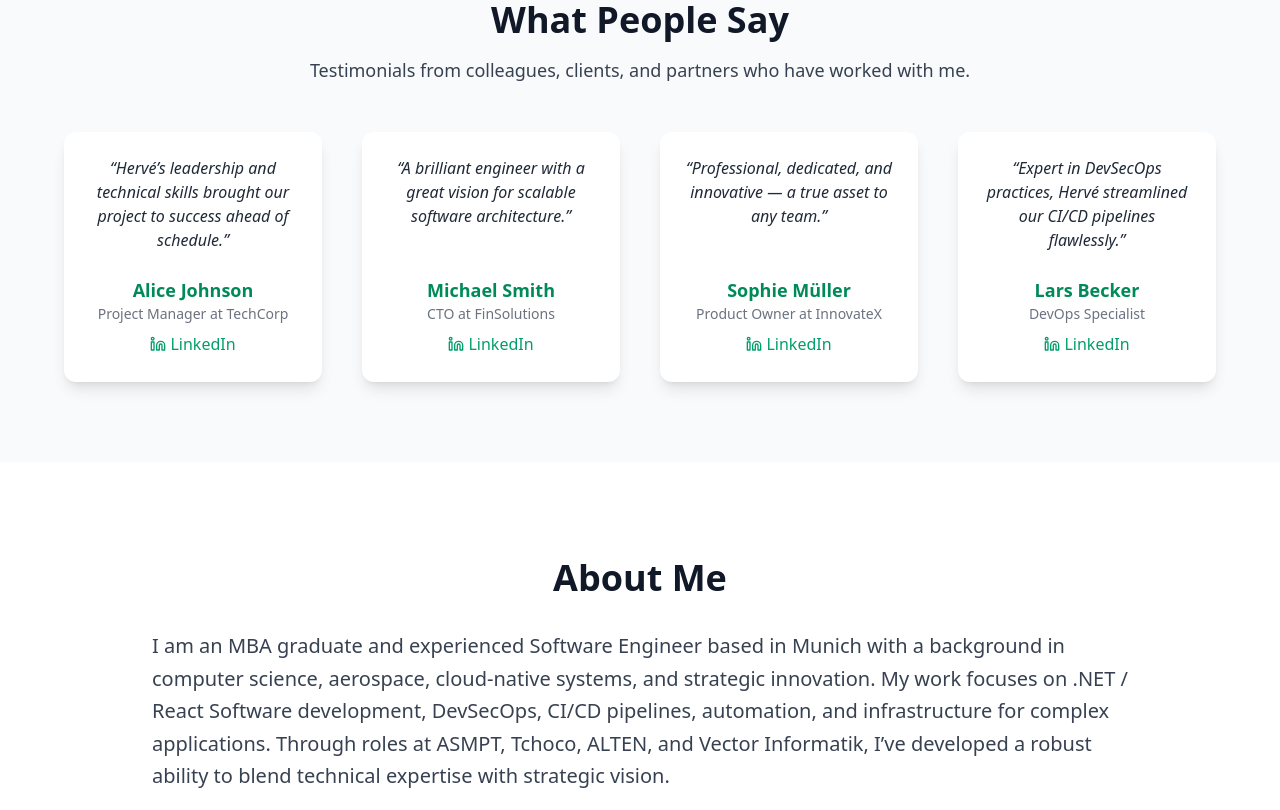
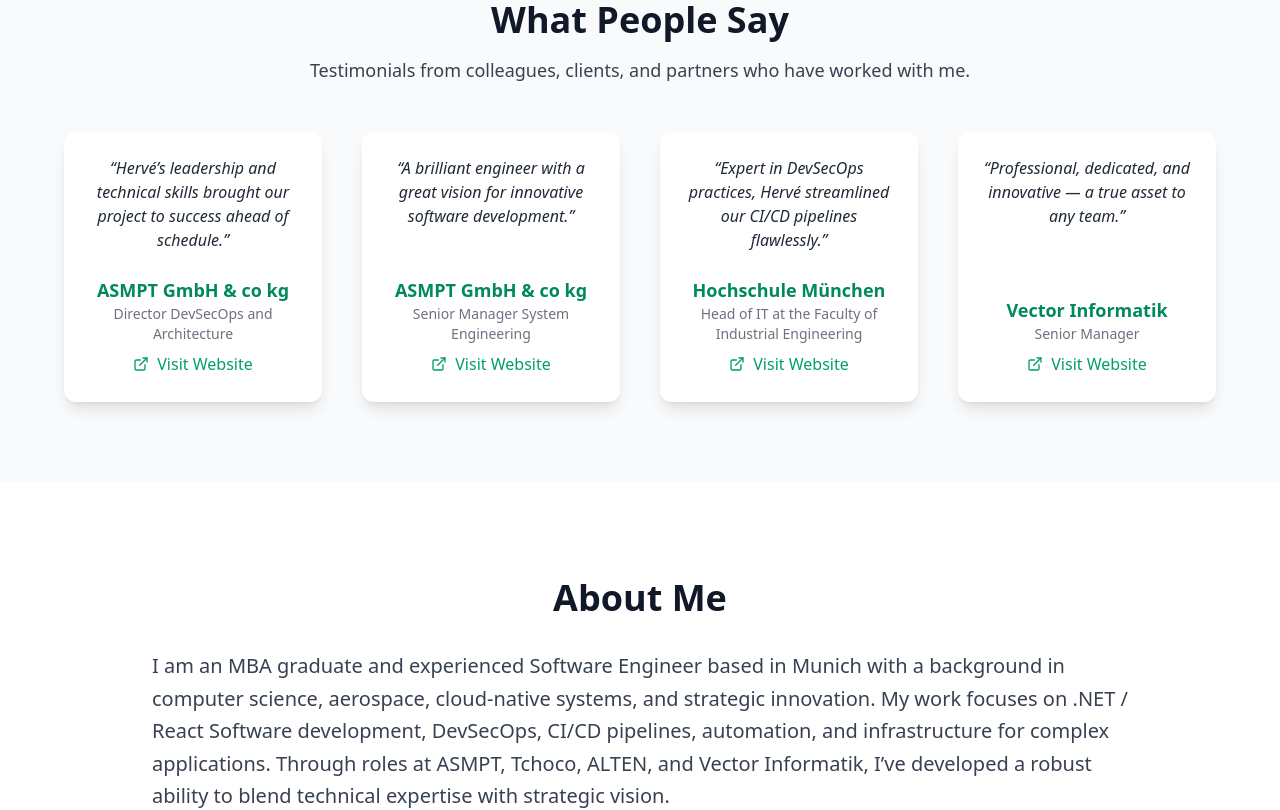
Before and after one commit to HerveStephane/portfolio, a React (Vite) app: page / in a window 1280 px wide. Shown: the part 720-1530 px from the top of the page. Built offline with nearby package versions, Linux system fonts and the light colour scheme.

Commit message:
remove not implemented section

```diff
--- a/src/App.jsx
+++ b/src/App.jsx
@@ -3,7 +3,6 @@
 import About from './components/About';
 import Experience from './components/Experience';
 import Projects from './components/Projects';
-import Contact from './components/Contact';
 import Footer from './components/Footer';
 import Education from './components/Education';
 import Skills from './components/Skills';
--- a/src/components/Projects.tsx
+++ b/src/components/Projects.tsx
@@ -33,17 +33,7 @@
               <div className="flex justify-center">{icons[idx]}</div>
               <h3 className="text-2xl font-semibold mb-4 text-blue-700">{title}</h3>
               <p className="text-gray-700 leading-relaxed mb-6">{description}</p>
-              {webpage && (
-                <a
-                  href={webpage}
-                  target="_blank"
-                  rel="noopener noreferrer"
-                  className="inline-flex items-center text-blue-600 hover:underline mt-auto"
-                >
-                  <FiExternalLink className="mr-2" />
-                  {t('projects.visitLink', 'Visit Project Website')}
-                </a>
-              )}
+
             </div>
           ))}
         </div>
--- a/src/components/Testimonials.tsx
+++ b/src/components/Testimonials.tsx
@@ -1,5 +1,5 @@
 import { useTranslation } from 'react-i18next';
-import { FiLinkedin } from 'react-icons/fi';
+import { FiExternalLink, FiLinkedin } from 'react-icons/fi';
 
 function Testimonials() {
   const { t } = useTranslation();
@@ -35,8 +35,8 @@
                     aria-label={`${name} LinkedIn`}
                     className="inline-flex items-center text-blue-600 hover:text-blue-800"
                   >
-                    <FiLinkedin className="mr-1" />
-                    LinkedIn
+                    <FiExternalLink className="mr-2" />
+                    {t('projects.visitLink', 'Visit Website')}
                   </a>
                 )}
               </div>
--- a/src/locale/de.json
+++ b/src/locale/de.json
@@ -75,13 +75,13 @@
   },
     "projects": {
     "heading": "Strategische Projekte",
-    "visitLink": "Projektwebseite besuchen",
+    "visitLink": "Webseite besuchen",
     "subheading": "Schlüsselinitiativen, die ich in Technik und Geschäftsstrategie vorangetrieben habe:",
     "items": [
       {
         "title": "DevOps-Infrastruktur für ASMPT",
         "description": "Entwicklung und Bereitstellung automatisierter Tests und CI/CD-Pipelines zur Verbesserung der Release-Effizienz und Qualitätssicherung.",
-        "webpage": "https://example-ai.com"
+        "webpage": "https://www.asmpt.com/"
       },
       {
         "title": "Geschäftsorientierte DevSecOps-Forschung",
@@ -266,28 +266,28 @@
     "subheading": "Erfahrungen von Kollegen, Kunden und Partnern, die mit mir zusammengearbeitet haben.",
     "persons": [
       {
-        "name": "Alice Johnson",
-        "role": "Projektleiterin bei TechCorp",
+        "name": "ASMPT GmbH & co kg",
+        "role": "Director DevSecOps and Architecture",
         "feedback": "Hervés Führungsqualitäten und technische Fähigkeiten führten unser Projekt vorzeitig zum Erfolg.",
-        "linkedin": "https://linkedin.com/in/janedoe"
+        "linkedin": "https://www.asmpt.com/"
       },
       {
-        "name": "Michael Smith",
-        "role": "CTO bei FinSolutions",
-        "feedback": "Ein brillanter Ingenieur mit großem Gespür für skalierbare Softwarearchitektur.",
-        "linkedin": "https://linkedin.com/in/janedoe"
+        "name": "ASMPT GmbH & co kg",
+        "role": "Senior Manager System Engineering",
+        "feedback": "Ein brillanter Ingenieur mit großem Gespür für innovativ Software development.",
+        "linkedin": "https://www.asmpt.com/"
       },
       {
-        "name": "Sophie Müller",
-        "role": "Product Owner bei InnovateX",
-        "feedback": "Professionell, engagiert und innovativ – eine echte Bereicherung für jedes Team.",
-        "linkedin": "https://linkedin.com/in/janedoe"
+        "name": "Hochschule München",
+        "role": "Leiter der IT-Abteilung an der Fakultät für Wirtschaftsingenieurwesen",
+        "feedback": "Experte für DevSecOps, Hervé hat unsere CI/CD-Pipelines makellos optimiert.",
+        "linkedin": "https://www.alten-germany.de/"
       },
       {
-        "name": "Lars Becker",
-        "role": "DevOps Spezialist",
-        "feedback": "Experte für DevSecOps, Hervé hat unsere CI/CD-Pipelines makellos optimiert.",
-        "linkedin": "https://linkedin.com/in/janedoe"
+        "name": "Vector Informatik",
+        "role": "Senior Manager",
+        "feedback":  "Professionell, engagiert und innovativ – eine echte Bereicherung für jedes Team.",
+        "linkedin": "https://www.vector.com/de/de/"
       }
     ]
   },
--- a/src/locale/en.json
+++ b/src/locale/en.json
@@ -73,7 +73,7 @@
     "skillsLabel": "Fähigkeiten"
   },
   "projects": {
-    "visitLink": "Visit Project Website",
+    "visitLink": "Visit Website",
     "heading": "Strategic Projects",
     "subheading": "Key initiatives I've driven across engineering and business strategy:",
     "items": [
@@ -279,28 +279,28 @@
     "subheading": "Testimonials from colleagues, clients, and partners who have worked with me.",
     "persons": [
       {
-        "name": "Alice Johnson",
-        "role": "Project Manager at TechCorp",
+        "name": "ASMPT GmbH & co kg",
+        "role": "Director DevSecOps and Architecture",
         "feedback": "Hervé’s leadership and technical skills brought our project to success ahead of schedule.",
-        "linkedin": "https://linkedin.com/in/janedoe"
+        "linkedin": "https://www.asmpt.com/"
       },
       {
-        "name": "Michael Smith",
-        "role": "CTO at FinSolutions",
-        "feedback": "A brilliant engineer with a great vision for scalable software architecture.",
-        "linkedin": "https://linkedin.com/in/janedoe"
+        "name": "ASMPT GmbH & co kg",
+        "role": "Senior Manager System Engineering",
+        "feedback": "A brilliant engineer with a great vision for innovative software development.",
+        "linkedin": "https://www.asmpt.com/"
       },
       {
-        "name": "Sophie Müller",
-        "role": "Product Owner at InnovateX",
-        "feedback": "Professional, dedicated, and innovative — a true asset to any team.",
-        "linkedin": "https://linkedin.com/in/janedoe"
+        "name": "Hochschule München",
+        "role": "Head of IT at the Faculty of Industrial Engineering",
+        "feedback": "Expert in DevSecOps practices, Hervé streamlined our CI/CD pipelines flawlessly.",
+        "linkedin": "https://hm.edu/kontakte_de/contact_detail_2447.de.html"
       },
       {
-        "name": "Lars Becker",
-        "role": "DevOps Specialist",
-        "feedback": "Expert in DevSecOps practices, Hervé streamlined our CI/CD pipelines flawlessly.",
-        "linkedin": "https://linkedin.com/in/janedoe"
+        "name": "Vector Informatik",
+        "role": "Senior Manager",
+        "feedback":"Professional, dedicated, and innovative — a true asset to any team.",
+        "linkedin": "https://www.vector.com/us/en/"
       }
     ]
   },
```
